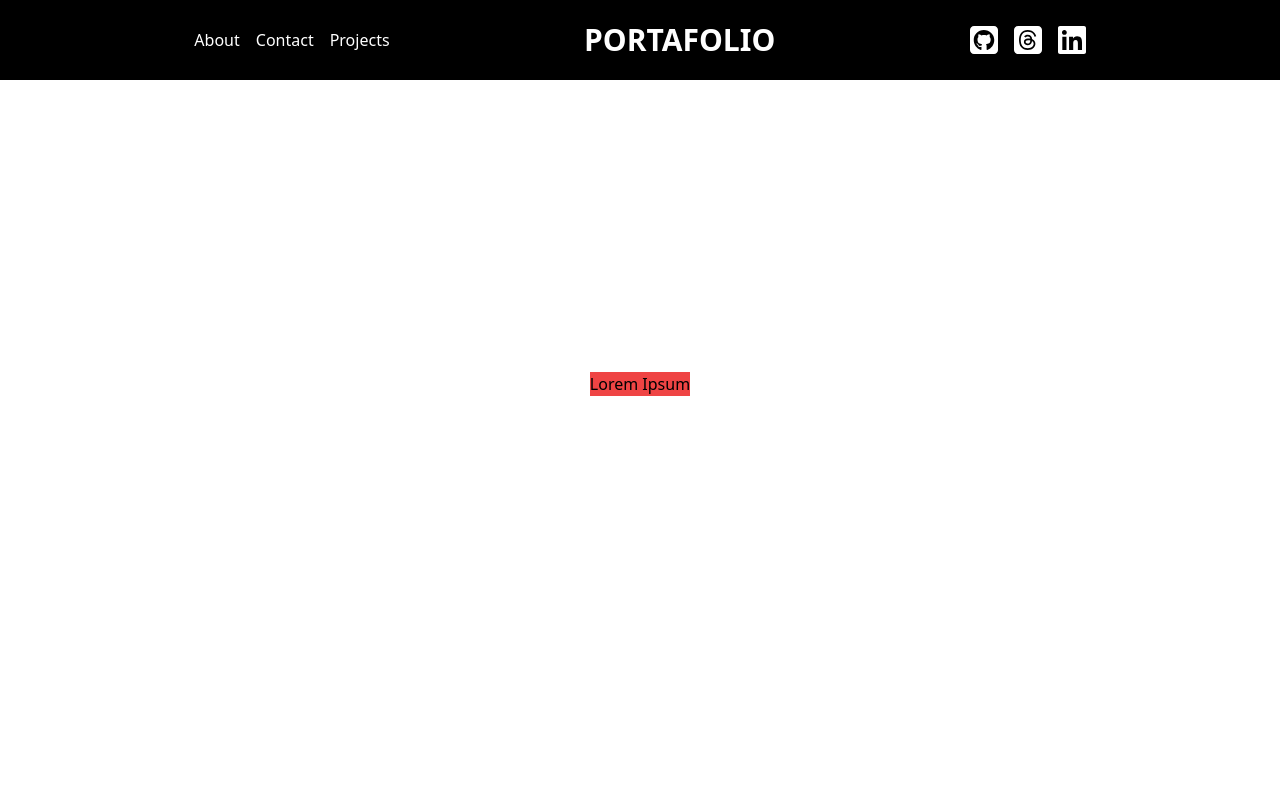
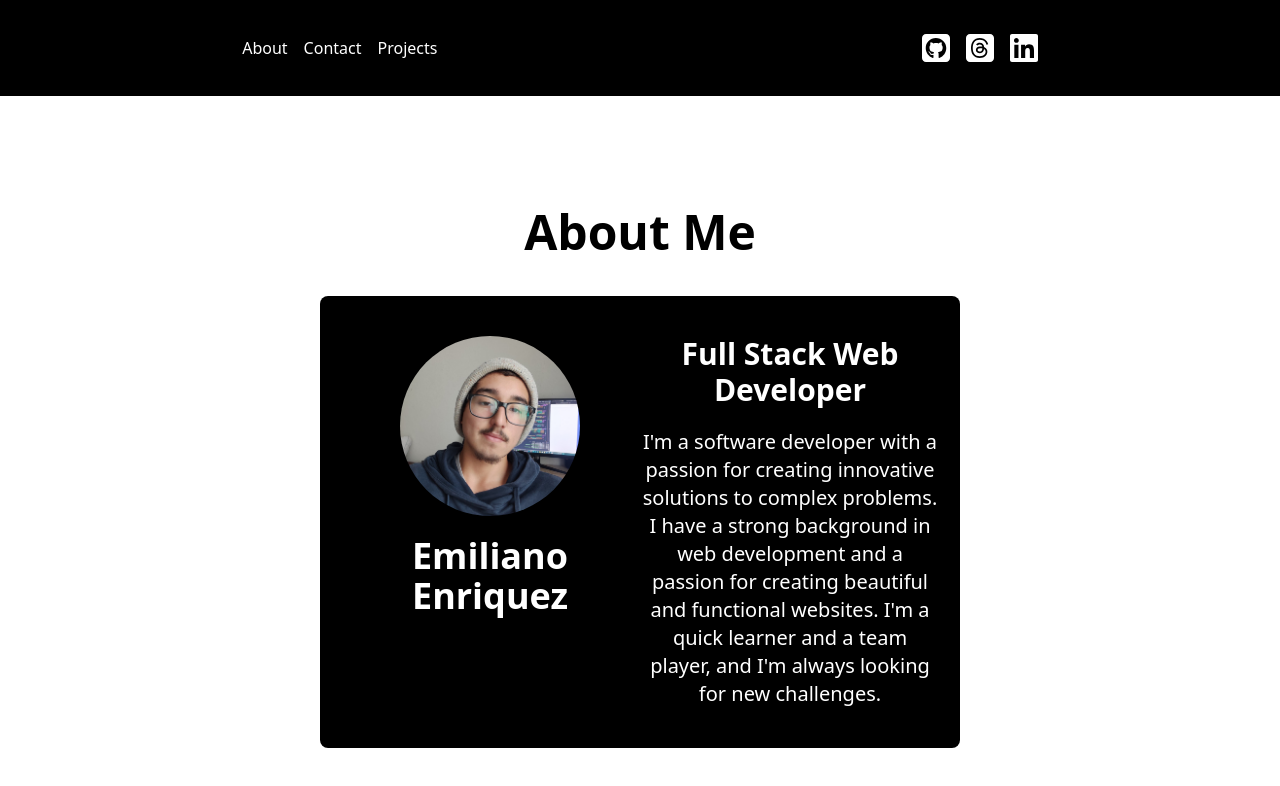
Before and after one commit to WeroKikez/MiloDev_Portafolio, a React (Vite) app: page / in a window 1280 px wide. Shown: the top 786 px of the page. Built offline with nearby package versions, Linux system fonts and the light colour scheme.

Commit message:
About Card Created

```diff
--- a/src/App.tsx
+++ b/src/App.tsx
@@ -5,9 +5,21 @@ function App() {
     <>
     <HeaderBar />
 
-    <div className="flex text-center items-center h-screen">
-      <div className="mx-auto bg-red-500 -translate-y-24 text-center">
-        Lorem Ipsum
+    <div className="flex text-center items-center">
+      <div className="mx-auto mt-28 text-center w-2/3 lg:w-2/3 xl:w-1/2">
+        <h2 className='text-center text-5xl font-bold mb-10'>About Me</h2>
+        <div className='bg-black text-white py-10 px-5 md:grid md:grid-cols-2 rounded-lg'>
+          <div className='flex flex-col border-b-2 mb-10 md:mb-0 border-gray-800 md:border-none'>
+            <img className='rounded-full w-3/5 mx-auto' src="../public/ProfilePhoto_Squeare.jpg" alt="Profile Photo" />
+            <h3 className='text-center text-4xl font-bold mt-5 mb-10 md:mb-0'>Emiliano Enriquez</h3>
+          </div>
+          <div className='flex flex-col justify-evenly'>
+            <h3 className='text-center text-3xl font-bold mb-5'>Full Stack Web Developer</h3>
+            <p className='text-xl text-center'>
+              I'm a software developer with a passion for creating innovative solutions to complex problems. I have a strong background in web development and a passion for creating beautiful and functional websites. I'm a quick learner and a team player, and I'm always looking for new challenges.
+            </p>
+          </div>
+        </div>
       </div>
     </div>
     </>
--- a/src/components/HeaderBar.tsx
+++ b/src/components/HeaderBar.tsx
@@ -7,7 +7,7 @@ import { faLinkedin } from '@fortawesome/free-brands-svg-icons'
 
 function HeaderBar() {
   return (
-    <header className='flex justify-evenly items-center bg-black text-white h-20'>
+    <header className='flex justify-around items-center bg-black text-white py-8'>
         <nav className='flex gap-4'>
             <a
                 className=''
@@ -22,7 +22,7 @@ function HeaderBar() {
                 href="Projects"
             >Projects</a>
         </nav>
-        <h2 className='text-3xl font-bold uppercase text-center '>Portafolio</h2>
+
         <div className='flex gap-4'>
             <a href="https://github.com/WeroKikez" target='_blank'>
                 <FontAwesomeIcon icon={faSquareGithub} size='2xl'/>
```
Also changed, not shown: public/ProfilePhoto_Squeare.jpg (added).
